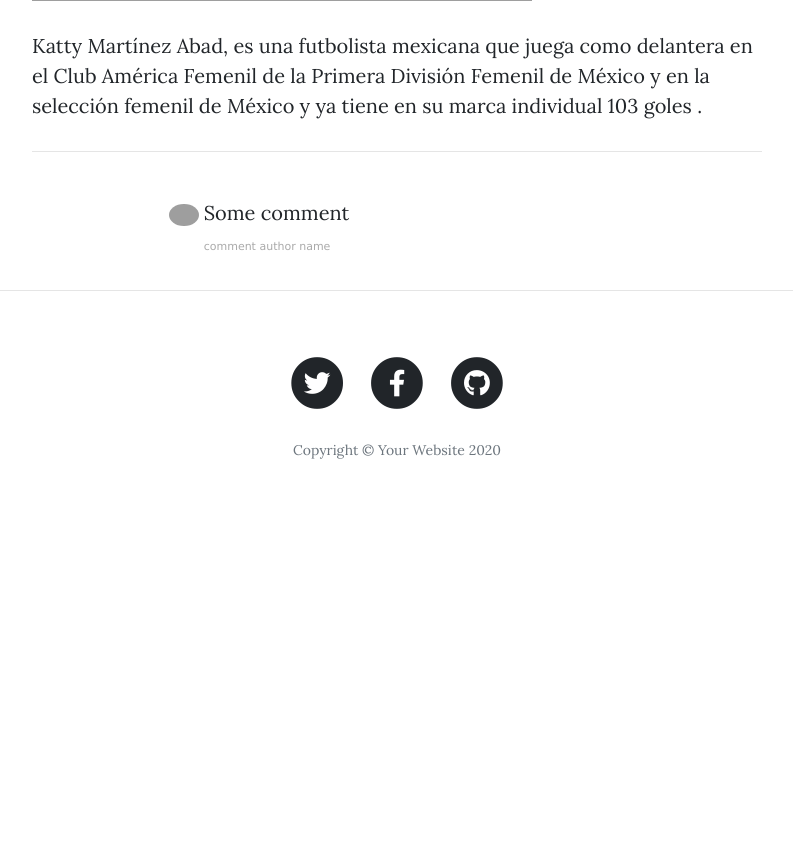
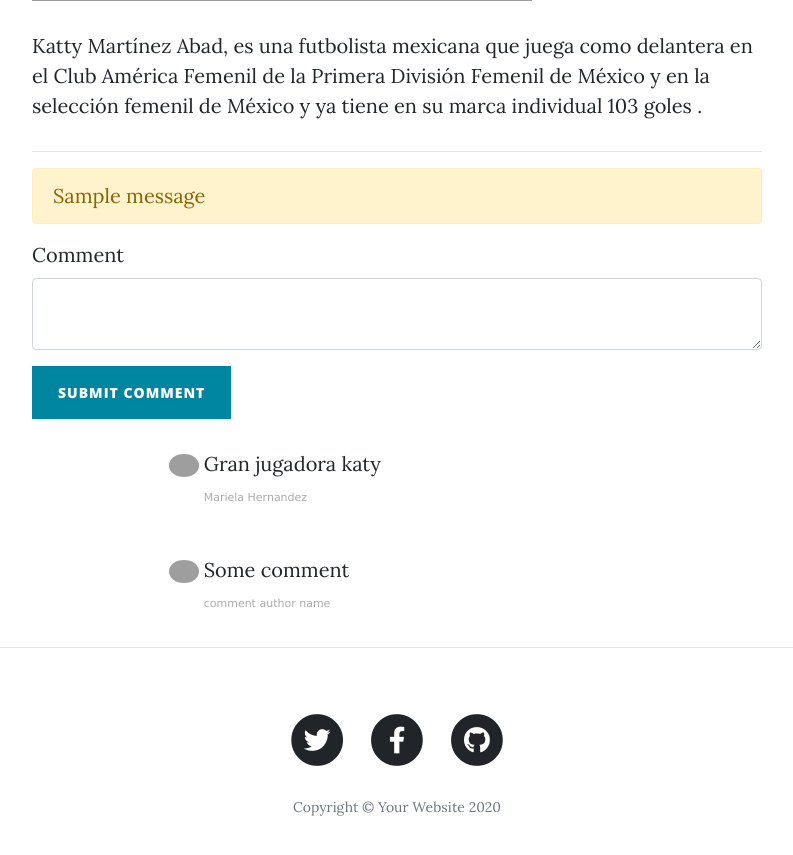
Before and after one commit to UlisesJuarez/Advanced-python-projects, a Flask app: page /post/1 in a window 1280 px wide. Shown: the part 921-1776 px from the top of the page, without its empty margins (243-1036 px from the left). Before the commit the page ends 1380 px from the top, so only its background shows below. Run offline with Flask 2, Linux system fonts and the light colour scheme; data comes from the database, SQL or seed files in the repository; both versions use the stored data as it was after the commit; tables that the repository leaves empty hold one stand-in row (values such as "Sample post"); one stand-in notice (Sample message) is shown; some libraries are stand-ins or nearby versions; grey boxes are pictures that could not be loaded.

Commit message:
allow any user to add comments to blogPost

```diff
--- a/Blog project with users/forms.py
+++ b/Blog project with users/forms.py
@@ -1,3 +1,4 @@
+from ast import Sub
 from flask_wtf import FlaskForm
 from wtforms import StringField, SubmitField, PasswordField
 from wtforms.validators import DataRequired, URL
@@ -21,3 +22,7 @@ class LoginForm(FlaskForm):
     email=StringField("Email",validators=[DataRequired()])
     password=PasswordField("Password",validators=[DataRequired()])
     submit=SubmitField("Let Me In!")
+
+class CommentForm(FlaskForm):
+    comment_text=CKEditorField("Comment",validators=[DataRequired()])
+    submit=SubmitField("Submit Comment")
--- a/Blog project with users/main.py
+++ b/Blog project with users/main.py
@@ -1,3 +1,4 @@
+from turtle import back
 from flask import Flask, render_template, redirect, url_for, flash, abort
 from flask_bootstrap import Bootstrap
 from flask_ckeditor import CKEditor
@@ -7,9 +8,10 @@ from werkzeug.security import generate_password_hash, check_password_hash
 from flask_sqlalchemy import SQLAlchemy
 from sqlalchemy.orm import relationship
 from flask_login import UserMixin, login_user, LoginManager, login_required, current_user, logout_user
-from forms import CreatePostForm, RegisterForm, LoginForm
+from forms import CreatePostForm, RegisterForm, LoginForm,CommentForm
 from flask_gravatar import Gravatar
 from functools import wraps
+
 
 app = Flask(__name__)
 app.config['SECRET_KEY'] = '8BYkEfBA6O6donzWlSihBXox7C0sKR6b'
@@ -23,6 +25,8 @@ db = SQLAlchemy(app)
 
 login_manager = LoginManager()
 login_manager.init_app(app)
+
+gravatar = Gravatar(app, size=100, rating='g', default='retro', force_default=False, force_lower=False, use_ssl=False, base_url=None)
 
 @login_manager.user_loader
 def load_user(user_id):
@@ -44,6 +48,7 @@ class User(UserMixin, db.Model):
     password = db.Column(db.String(100))
     name = db.Column(db.String(100))
     posts = relationship("BlogPost", back_populates="author")
+    comments=relationship("Comment",back_populates="comment_author")
 
 class BlogPost(db.Model):
     __tablename__ = "blog_posts"
@@ -55,8 +60,19 @@ class BlogPost(db.Model):
     date = db.Column(db.String(250), nullable=False)
     body = db.Column(db.Text, nullable=False)
     img_url = db.Column(db.String(250), nullable=False)
+    comments=relationship("Comment",back_populates="parent_post")
 
-# db.create_all()
+class Comment(db.Model):
+    __tablename__="comments"
+    id=db.Column(db.Integer,primary_key=True)
+    text=db.Column(db.Text,nullable=False)
+    author_id=db.Column(db.Integer,db.ForeignKey("users.id"))
+    comment_author=relationship("User",back_populates="comments")
+    post_id=db.Column(db.Integer,db.ForeignKey("blog_posts.id"))
+    parent_post=relationship("BlogPost",back_populates="comments")
+    text=db.Column(db.Text,nullable=False)
+
+db.create_all()
 
 
 @app.route('/')
@@ -116,10 +132,27 @@ def logout():
     return redirect(url_for('get_all_posts'))
 
 
-@app.route("/post/<int:post_id>")
+@app.route("/post/<int:post_id>",methods=["GET","POST"])
 def show_post(post_id):
+    form=CommentForm()
     requested_post = BlogPost.query.get(post_id)
-    return render_template("post.html", post=requested_post,current_user=current_user)
+
+    if form.validate_on_submit():
+        if not current_user.is_authenticated:
+            flash("You need login or register first to comment.")
+            return redirect(url_for("login"))
+
+        new_comment=Comment(
+            text=form.comment_text.data,
+            comment_author=current_user,
+            parent_post=requested_post
+        )
+
+        db.session.add(new_comment)
+        db.session.commit()
+        return redirect(url_for("show_post", post_id=post_id))
+
+    return render_template("post.html", post=requested_post,current_user=current_user,form=form)
 
 
 @app.route("/about")
--- a/Blog project with users/templates/post.html
+++ b/Blog project with users/templates/post.html
@@ -1,4 +1,5 @@
 {% include "header.html" %}
+{% import "bootstrap/wtf.html" as wtf %}
 
 <!-- Page Header -->
 <header class="masthead" style="background-image: url('{{post.img_url}}')">
@@ -32,13 +33,43 @@
         {% endif %}
 
 
+        {% with messages = get_flashed_messages() %}
+        {% if messages %}
+        {% for message in messages %}
+        <div class="alert alert-warning">
+          {{ message }}
+        </div>
+        {% endfor %}
+        {% endif %}
+        {% endwith %}
 
+
+        {{ ckeditor.load() }}
+        {{ ckeditor.config(name='comment_text') }}
+        {{ wtf.quick_form(form, novalidate=True, button_map={"submit": "primary"}) }}
+
+        <div class="col-lg-8 col-md-10 mx-auto comment">
+          {% for comment in post.comments: %}
+          <ul class="commentList">
+              <li>
+                  <div class="commenterImage">
+                      <img src="{{ comment.comment_author.email | gravatar }}"/>
+                  </div>
+                  <div class="commentText">
+                      {{comment.text|safe}}
+                      <span class="date sub-text">{{comment.comment_author.name}}</span>
+
+                  </div>
+              </li>
+          </ul>
+          {% endfor %}
+      </div>
         <!--           Comments Area -->
         <div class="col-lg-8 col-md-10 mx-auto comment">
           <ul class="commentList">
             <li>
               <div class="commenterImage">
-                      <img src="https://pbs.twimg.com/profile_images/744849215675838464/IH0FNIXk.jpg"/>
+                <img src="https://pbs.twimg.com/profile_images/744849215675838464/IH0FNIXk.jpg" />
               </div>
               <div class="commentText">
                 <p>Some comment</p>
```
Also changed, not shown: Blog project with users/blog.db. Lines whose indentation alone changed are shown as unchanged.
